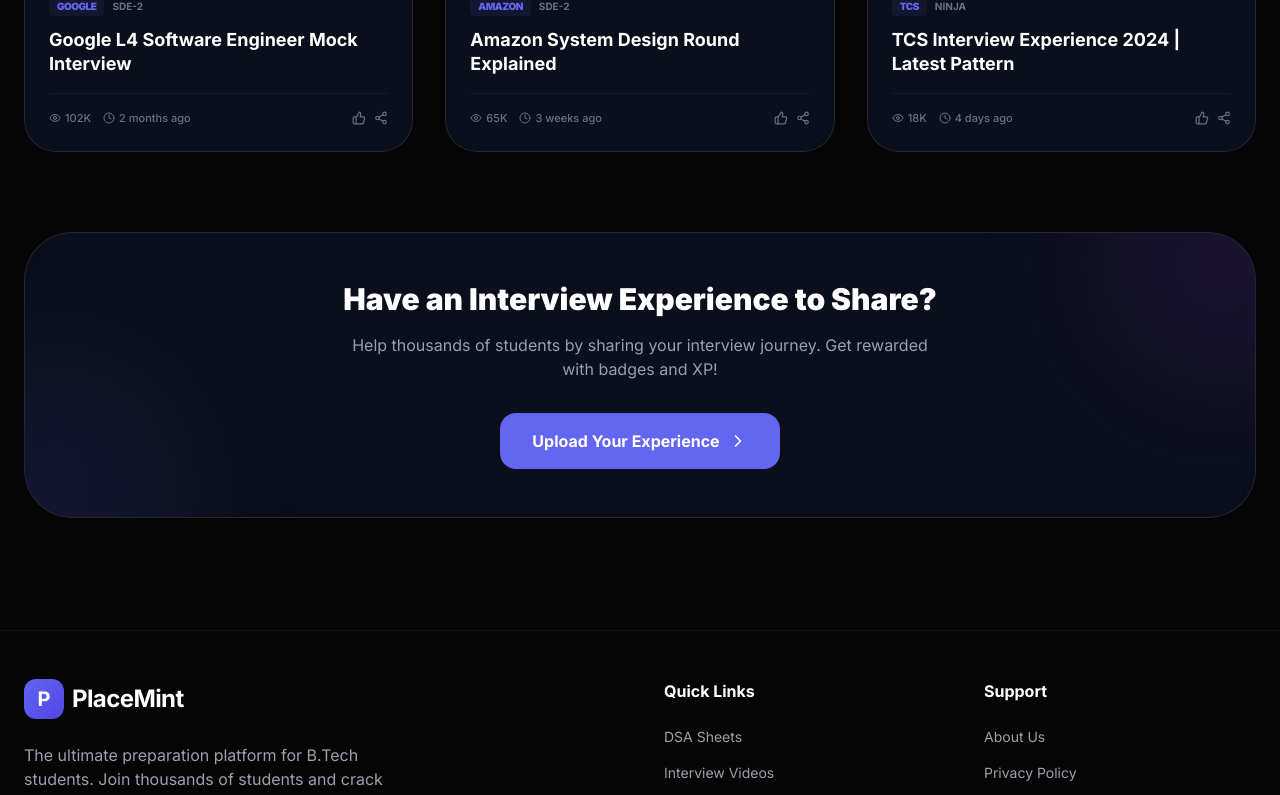
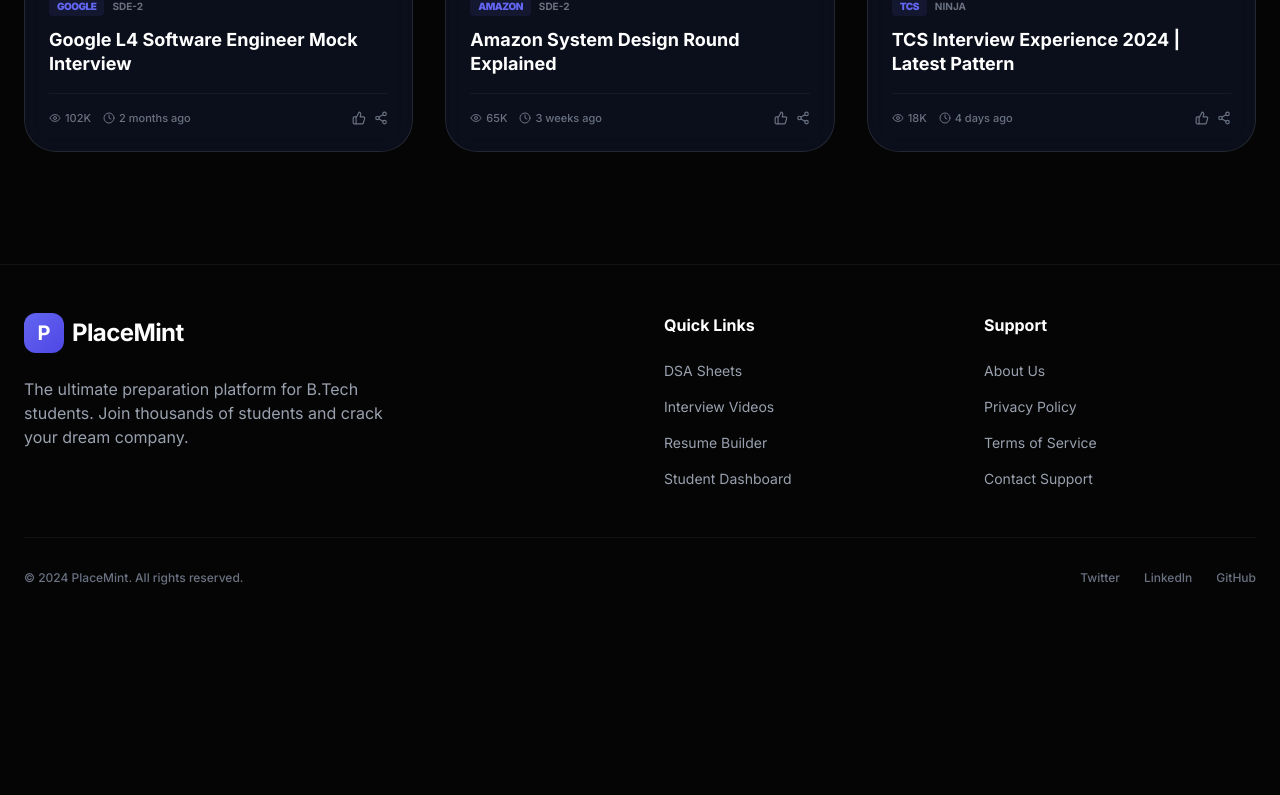
Before and after one commit to Nipurnkumar10/PlaceMint, a Next.js app in the folder client/: page /videos in a window 1280 px wide. Shown: the part 2060-2855 px from the top of the page. After the commit the page ends 2694 px from the top, so only its background shows below. Built offline with nearby package versions, Linux system fonts and the light colour scheme; no server answers.

Commit message:
Remove Upload Experience feature from frontend

```diff
--- a/client/src/app/videos/page.tsx
+++ b/client/src/app/videos/page.tsx
@@ -1,7 +1,6 @@
 "use client";
 import { useState } from 'react';
 import { motion, AnimatePresence } from 'framer-motion';
-import UploadExperienceModal from '@/components/UploadExperienceModal';
 import {
   Play,
   Search,
@@ -31,7 +30,6 @@ const mockVideos = [
 export default function VideosPage() {
   const [selectedCompany, setSelectedCompany] = useState('All');
   const [searchQuery, setSearchQuery] = useState('');
-  const [isModalOpen, setIsModalOpen] = useState(false);
 
   const filteredVideos = mockVideos.filter(v => {
     const companyMatch = selectedCompany === 'All' || v.company === selectedCompany;
@@ -160,20 +158,6 @@ export default function VideosPage() {
           ))}
         </AnimatePresence>
       </div>
-
-      <div className="mt-20 glass p-12 rounded-[3rem] text-center relative overflow-hidden">
-        <div className="relative z-10">
-          <h2 className="text-3xl font-black mb-4">Have an Interview Experience to Share?</h2>
-          <p className="text-gray-400 mb-8 max-w-xl mx-auto">Help thousands of students by sharing your interview journey. Get rewarded with badges and XP!</p>
-          <button onClick={() => setIsModalOpen(true)} className="bg-primary px-8 py-4 rounded-2xl font-bold flex items-center justify-center gap-2 mx-auto hover:scale-105 transition-transform w-fit text-white">
-            Upload Your Experience <ChevronRight size={20} />
-          </button>
-        </div>
-        <div className="absolute -bottom-24 -left-24 w-64 h-64 bg-primary/10 rounded-full blur-3xl" />
-        <div className="absolute -top-24 -right-24 w-64 h-64 bg-purple-500/10 rounded-full blur-3xl" />
-      </div>
-
-      <UploadExperienceModal isOpen={isModalOpen} onClose={() => setIsModalOpen(false)} />
     </div>
   );
 }
```
